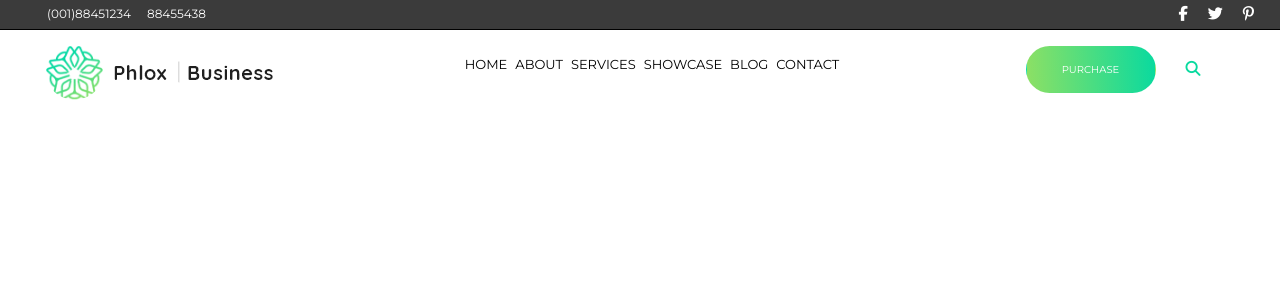
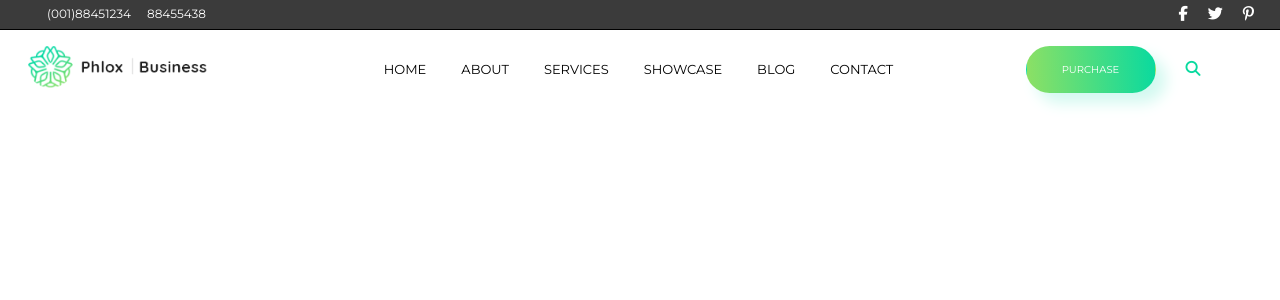
Before and after one commit to Francesco-Alquati/proj-html-vuejs, a Vue app: page / in a window 1280 px wide. Shown: the top 300 px of the page. Built offline with nearby package versions, Linux system fonts and the light colour scheme.

Commit message:
[UPD] Small fixes of header section

```diff
--- a/src/components/AppHeader.vue
+++ b/src/components/AppHeader.vue
@@ -20,12 +20,12 @@ export default {
                 </div>
             </div>
         </div>
-        <div class="container-fluid align-items-center">
+        <div class="container-fluid">
             <div class="row">
-                <div class="col-3 p-3 text-center">
-                    <img src="/public/logo.png" alt="">
+                <div class="col-3 mt-3">
+                    <img class="ms-3" src="/public/logo.png" alt="">
                 </div>
-                <div class="col-6 d-flex justify-content-center">
+                <div class="col-6 mt-3 d-flex justify-content-center">
                     <ul class="text-uppercase">
                         <li><a href="#">home</a></li>
                         <li><a href="#">about</a></li>
@@ -66,7 +66,7 @@ ul{
     font-size: 13px;
 }
 li{
-    margin-right: 8px;
+    margin-right: 35px;
 }
 a{
     color: black;
@@ -78,9 +78,16 @@ button{
     padding: 15px;
     font-size: 10px;
     width: 130px;
+    box-shadow: 10px 10px 15px #D2F9F0;
 }
 .fa-magnifying-glass{
     color: rgb(9,218,159);
 }
-
+header{
+    position: fixed;
+    width: 100%;
+}
+img{
+    max-width: 180px;
+}
 </style>
```
